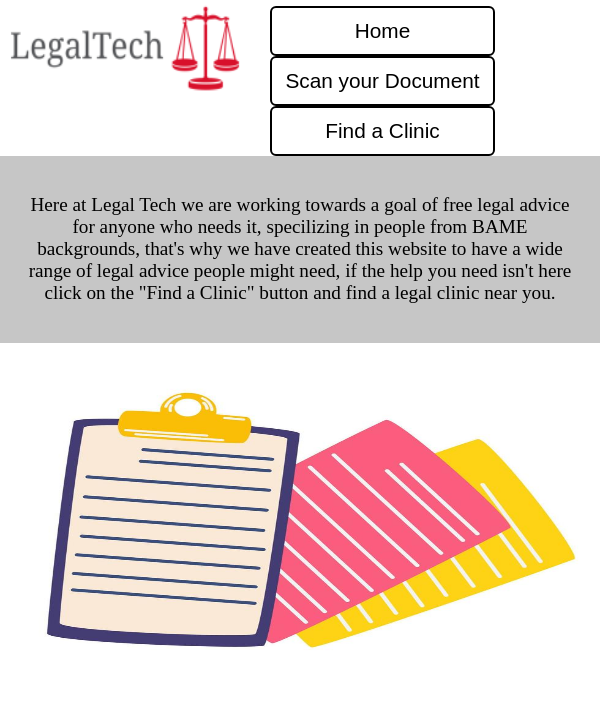
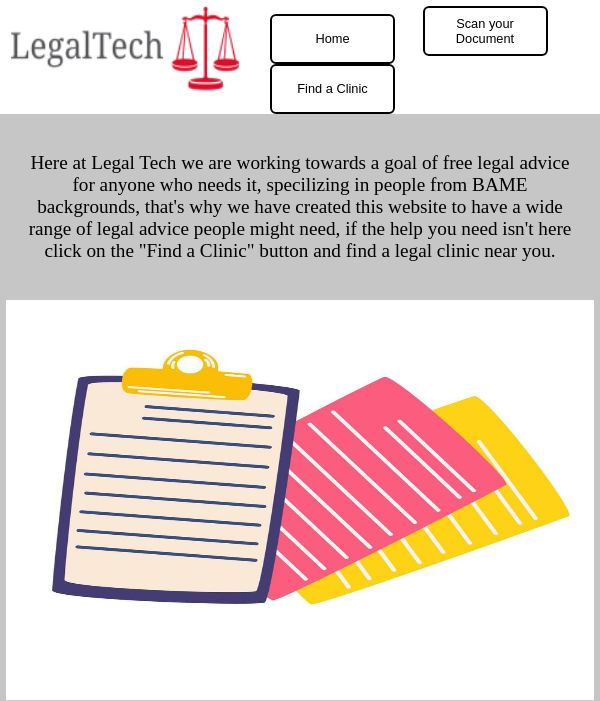
Before and after one commit to floff02/ProfessionalChallenge, a plain HTML site: page scan.html in a window 600 px wide. Shown: the top 701 px of the page. Drawn offline with Linux system fonts and the light colour scheme; a script that the page names is missing.

Commit message:
Update style.css

```diff
--- a/style.css
+++ b/style.css
@@ -88,3 +88,61 @@ html, body {
  .ProfilePrev h2 {
     margin-bottom: 2%;
  }
+ .scancolumn{
+  flex-direction: column;
+  width: 48%;
+  text-align: center;
+  padding-left: 1%;
+  padding-right: 1%;
+}
+.cliniccolumn{
+  flex-direction: column;
+  width: 100%;
+  text-align: center;
+  padding-left: 1%;
+  padding-right: 1%;
+}
+
+ @media only screen and (max-width: 600px) {
+  .column{
+    flex-direction: column;
+    width: 100%;
+    text-align: center;
+  }
+  .Button {
+    width: 125px;
+    height: 50px;
+    background: transparent;
+    border: 2px solid black;
+    outline: none;
+    border-radius:6px;
+    cursor: pointer;
+    font-size: 0.8em;
+    color: black;
+    font-weight: 500;
+    margin-left: 20px;
+    transition: .5s;
+    margin-right: 1%;
+  }
+ }
+ @media only screen and (max-width: 1000px) and (min-width: 600px) {
+  .column{
+    flex-direction: column;
+    width: 45%;
+    text-align: center;
+ }
+}
+@media only screen and (max-width: 750px) {
+  .scancolumn{
+    flex-direction: column;
+    width: 100%;
+    text-align: center;
+    padding-left: 1%;
+    padding-right: 1%;
+  }
+}
+
+.map {
+  width: 100%;
+  height: 500px;
+}
```
